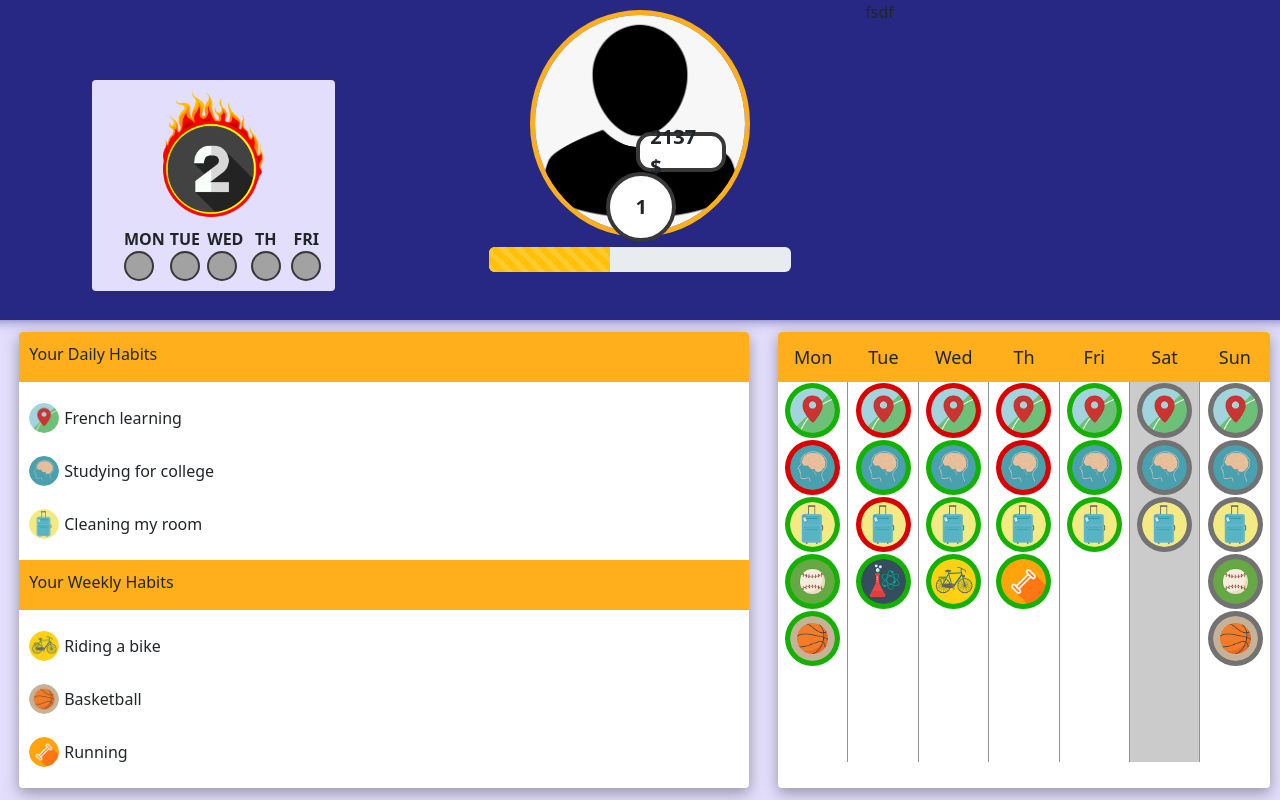
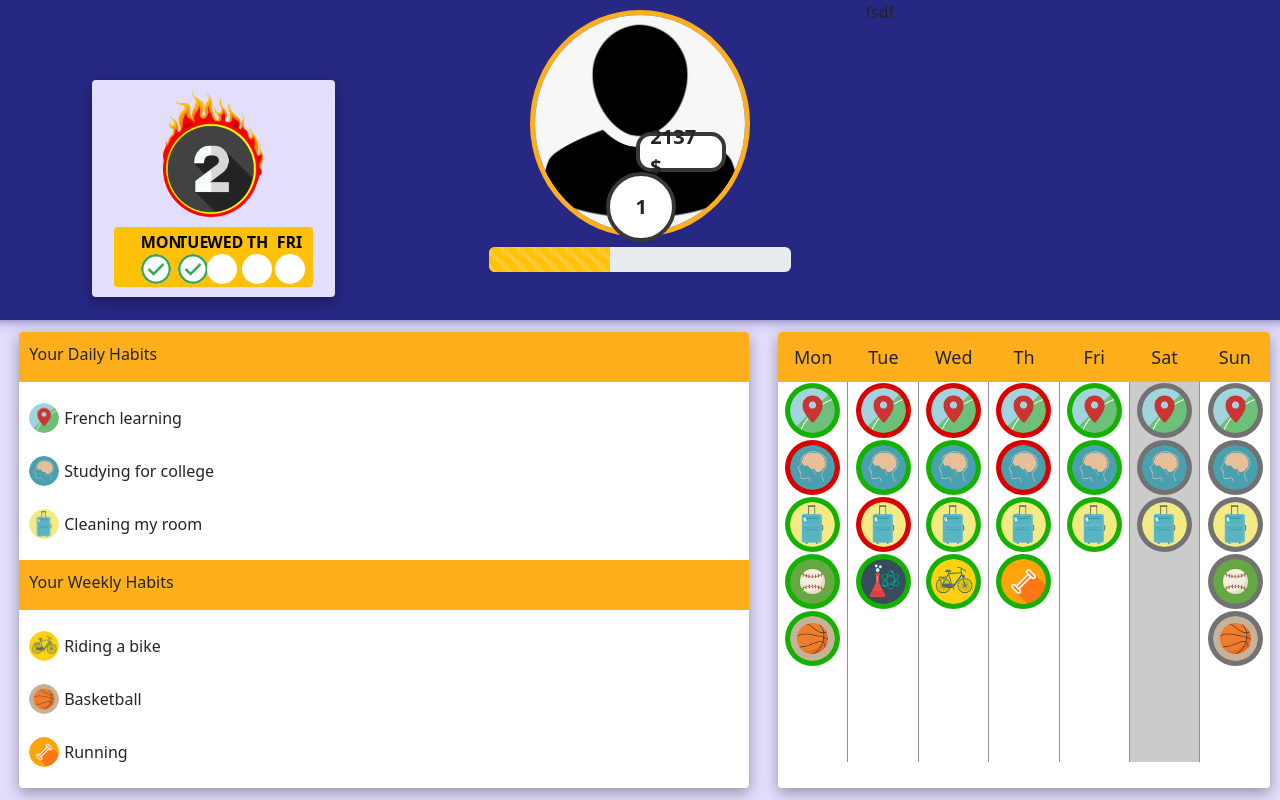
Before and after one commit to m-prezes/HACKATON-AKAI2022, a React (Create React App) app in the folder frontend/: page / in a window 1280 px wide. Built offline with nearby package versions, Linux system fonts and the light colour scheme.

Commit message:
Add DayStrike component

```diff
--- a/frontend/src/components/DayStrike.css
+++ b/frontend/src/components/DayStrike.css
@@ -2,10 +2,18 @@
     background-color: rgb(162, 162, 162);
     width: 30px;
     height: 30px;
-    border: 2px solid var(--third-color);
+    background-color: white;
     border-radius: 50%;
 }
 
 .day-string{
     font-weight: 600;
+    color: black;
 }
+
+.is-checked{
+    background: url('../assets/check-mark.png');
+    background-size: cover;
+    background-color: white;
+    border-radius: 50%;
+}
--- a/frontend/src/components/StrikeComponent.css
+++ b/frontend/src/components/StrikeComponent.css
@@ -1,18 +1,29 @@
 .strike-component-container{
     padding: 80px;
+
 }
 
 .strike-component{
     background-color: var(--background-color);
     padding: 10px 0;
     border-radius: var(--border-radius);
+    box-shadow: rgba(0, 0, 0, 0.35) 0px 5px 15px;
+
 }
 
 .level-icon-container{
     display: flex;
     margin-bottom: 10px;
+    border-radius: 5px 5px 0 0 ;
 }
 .level{
     width: 100px;
     height: auto;
 }
+
+.day-strike-container{
+    margin: 0 10px;
+    background-color: #ffc107;
+    padding: 3px;
+    border-radius: var(--border-radius);
+}
--- a/frontend/src/components/StrikeComponent.js
+++ b/frontend/src/components/StrikeComponent.js
@@ -4,7 +4,7 @@ import {Row, Col, Container} from "react-bootstrap"
 import level_strike from '../assets/level_strike.png'
 
 function StrikeComponent(props) {
-    const days = [["MON",true],["TUE",true], ["WED",true], ["TH",true], ["FRI",true]]
+    const days = [["MON",true],["TUE",true], ["WED",false], ["TH",false], ["FRI",false]]
 
 
     return (
@@ -16,9 +16,9 @@ function StrikeComponent(props) {
                     </div>
                 </Container>
                 <Container>
-                    <Row className="center">
+                    <Row className="center day-strike-container">
                         <Col md={1}/>
-                            {days.map( (day, isChecked) =>(
+                            {days.map( ([day, isChecked]) =>(
                                 <DayStrike key={day} day={day} isChecked={isChecked}/>
                             ))}
                         <Col md={1}/>
```
Also changed, not shown: frontend/src/assets/check-mark.png (added).
